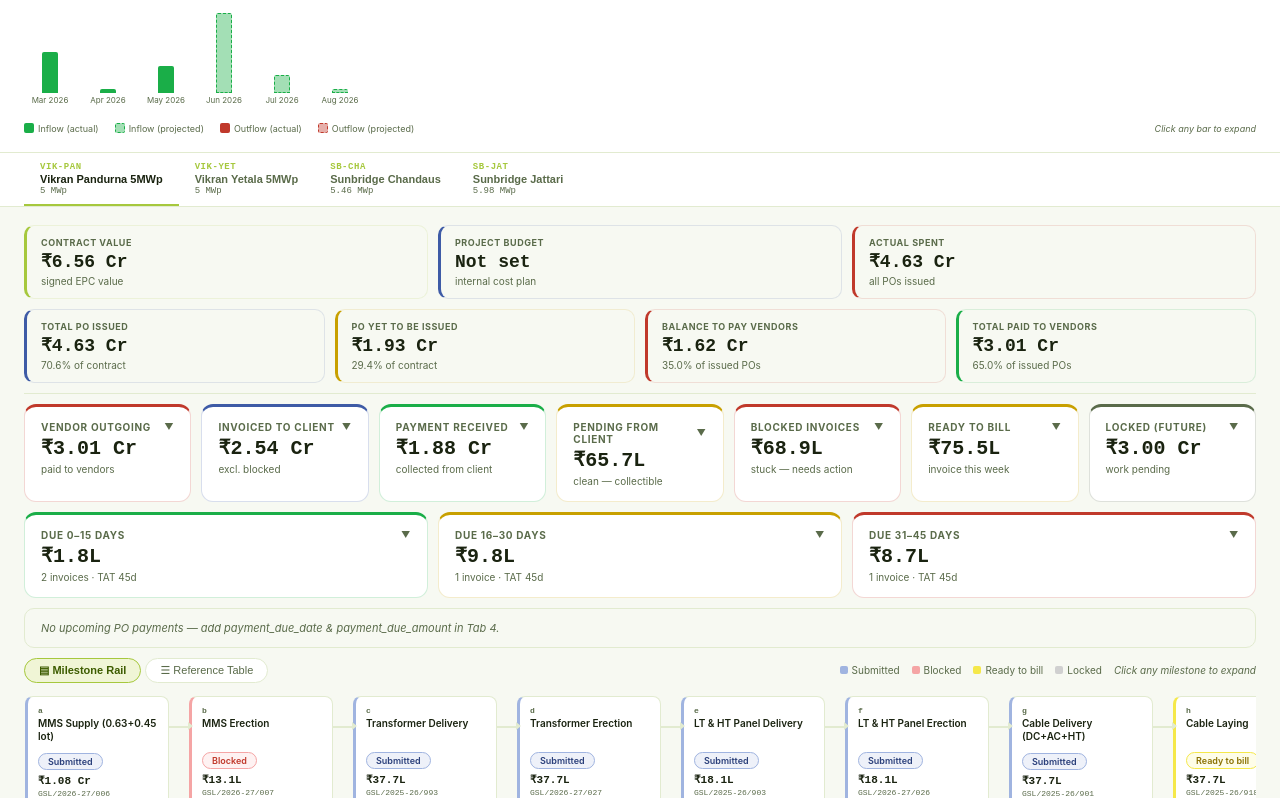
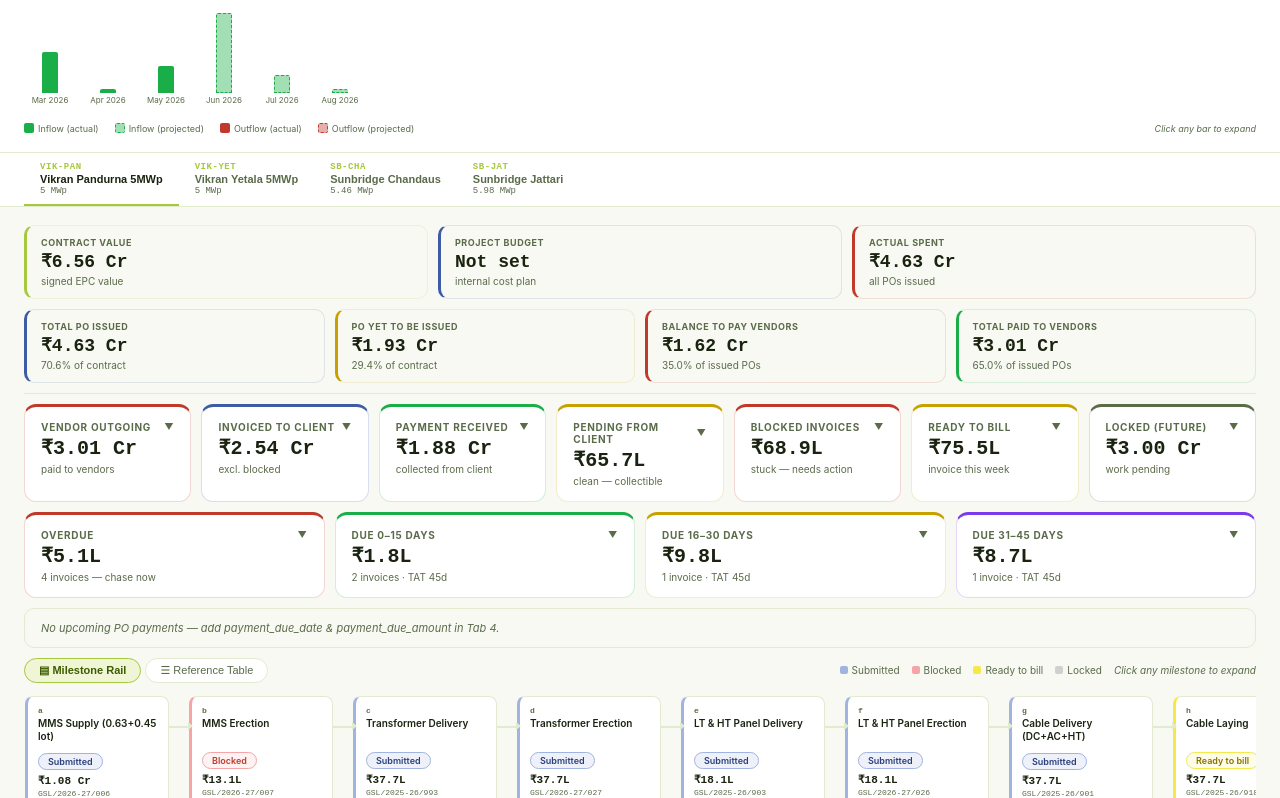
Before and after one commit to taaruntd/gh2-epc-tracker, a React (Create React App) app: page / in a window 1280 px wide. Shown: the part 361-1159 px from the top of the page. Built offline with nearby package versions, Linux system fonts and the light colour scheme.

Commit message:
Update App.js

```diff
--- a/src/App.js
+++ b/src/App.js
@@ -173,7 +173,7 @@ function computeInvoiceStats(rawInvoices, totalProjectValue=0) {
 // ── COMPUTE RECEIVABLE WINDOWS ────────────────────────────────
 function computeReceivable(rawInvoices, project, today=new Date()) {
   const tat = num(project.payment_tat_days)||45;
-  const bands = [{min:0,max:15,rows:[]},{min:16,max:30,rows:[]},{min:31,max:45,rows:[]}];
+  const bands = [{min:-9999,max:-1,rows:[],overdue:true},{min:0,max:15,rows:[]},{min:16,max:30,rows:[]},{min:31,max:45,rows:[]}];
   rawInvoices.filter(i=>i.project_id===project.project_id).forEach(inv=>{
     const st=(inv.payment_status||"").toLowerCase();
     if(st==="blocked"||st==="received") return;
@@ -545,18 +545,18 @@ function ReceivableStrip({ project, rawInvoices }) {
   const [activeBand, setActiveBand] = useState(null);
   const today = new Date();
   const bands = computeReceivable(rawInvoices, project, today);
-  const labels = ["Due 0–15 days","Due 16–30 days","Due 31–45 days"];
-  const accents = [T.green, T.amber, T.red];
+  const labels = ["Overdue","Due 0–15 days","Due 16–30 days","Due 31–45 days"];
+  const accents = [T.red, T.green, T.amber, "#7C3AED"];
   const tog = i => setActiveBand(activeBand===i?null:i);
   const tat = num(project.payment_tat_days)||45;
 
   return (
     <div style={{marginBottom:10}}>
-      <div style={{display:"grid",gridTemplateColumns:"repeat(3,1fr)",gap:10,marginBottom:6}}>
+      <div style={{display:"grid",gridTemplateColumns:"repeat(4,1fr)",gap:10,marginBottom:6}}>
         {bands.map((b,i)=>(
           <Stat key={i} label={labels[i]}
             value={b.rows.length>0?fmtL(b.rows.reduce((a,r)=>a+r.outstanding,0)):"—"}
-            sub={b.rows.length>0?`${b.rows.length} invoice${b.rows.length>1?"s":""}  ·  TAT ${tat}d`:`No receivables`}
+            sub={b.rows.length>0?(b.overdue?`${b.rows.length} invoice${b.rows.length>1?"s":""} — chase now`:`${b.rows.length} invoice${b.rows.length>1?"s":""}  ·  TAT ${tat}d`):(b.overdue?"Nothing overdue ✓":"No receivables")}
             accent={accents[i]} onClick={()=>tog(i)} active={activeBand===i}/>
         ))}
       </div>
@@ -1184,7 +1184,7 @@ function POPaymentsUpcoming({ project, rawPos }) {
       <div style={{fontSize:9,fontWeight:700,color:T.muted,textTransform:"uppercase",letterSpacing:".1em",marginBottom:8}}>
         PO Payments Upcoming
       </div>
-      <div style={{display:"grid",gridTemplateColumns:"repeat(3,1fr)",gap:10,marginBottom:6}}>
+      <div style={{display:"grid",gridTemplateColumns:"repeat(4,1fr)",gap:10,marginBottom:6}}>
         {bands.map((b,i) => (
           <Stat key={i}
             label={labels[i]}
@@ -1222,7 +1222,7 @@ function POPaymentsUpcoming({ project, rawPos }) {
                         <span style={{fontSize:8,fontWeight:600,padding:"2px 6px",borderRadius:20,background:tm.scheme.bg,border:`1px solid ${tm.scheme.border}`,color:tm.scheme.text}}>{tm.label}</span>
                       </td>
                       <td style={{padding:"6px 8px",borderBottom:`1px solid ${T.border}`,fontSize:10,color:T.text,fontWeight:500}}>{excelDate(r.payment_due_date)}</td>
-                      <td style={{padding:"6px 8px",borderBottom:`1px solid ${T.border}`,textAlign:"right",fontFamily:"monospace",fontWeight:700,color:accents[activeBand]}}>{r.daysFromToday}d</td>
+                      <td style={{padding:"6px 8px",borderBottom:`1px solid ${T.border}`,textAlign:"right",fontFamily:"monospace",fontWeight:700,color:accents[activeBand]}}>{r.daysFromToday<0?`${Math.abs(r.daysFromToday)}d overdue`:`${r.daysFromToday}d`}</td>
                       <td style={{padding:"6px 8px",borderBottom:`1px solid ${T.border}`,textAlign:"right",fontFamily:"monospace",fontWeight:700,color:T.red}}>{fmtL(r.payment_due_amount)}</td>
                       <td style={{padding:"6px 8px",borderBottom:`1px solid ${T.border}`,textAlign:"right",fontFamily:"monospace",color:T.muted}}>{fmtL(r.balance)}</td>
                     </tr>
```
